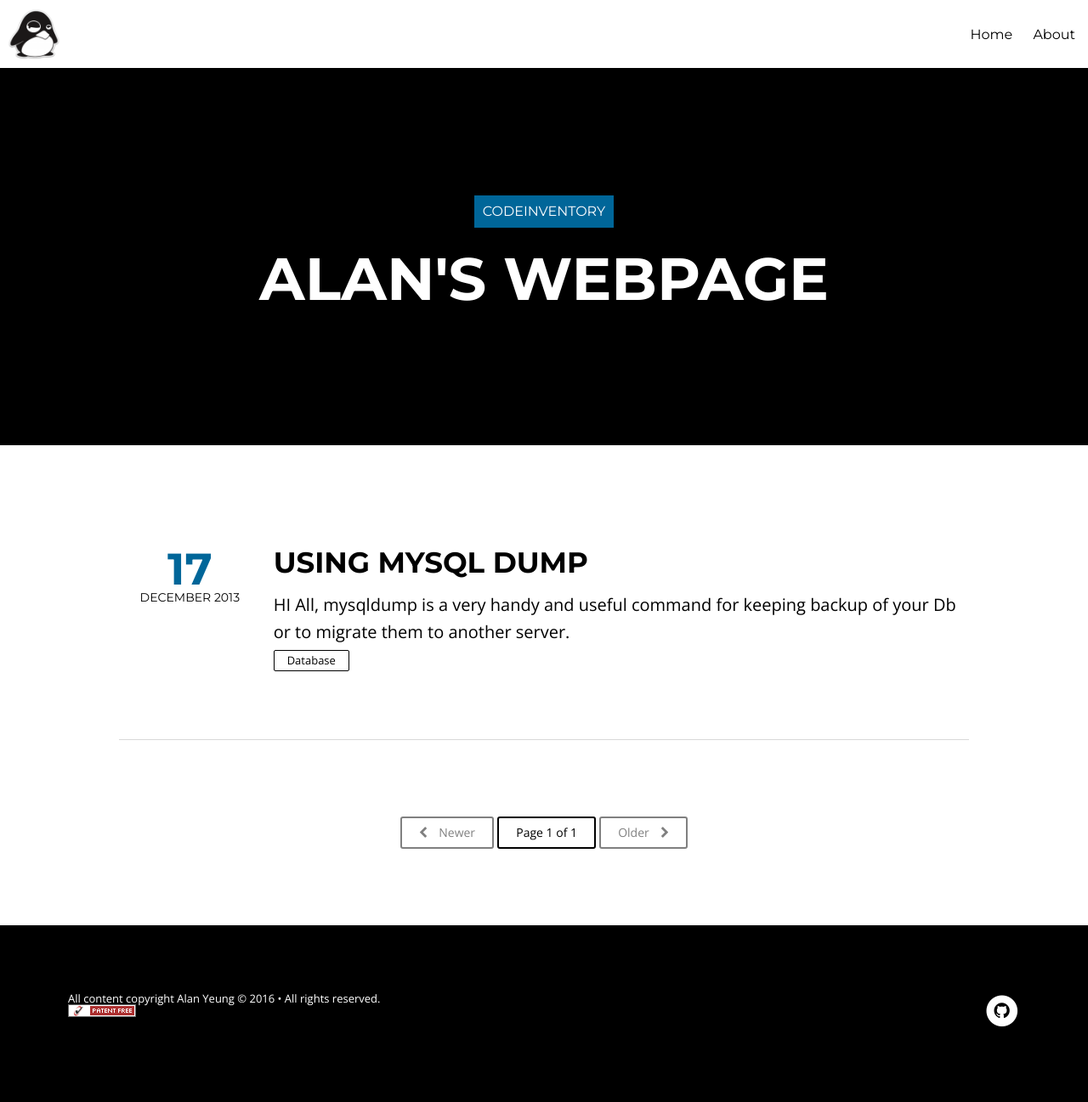
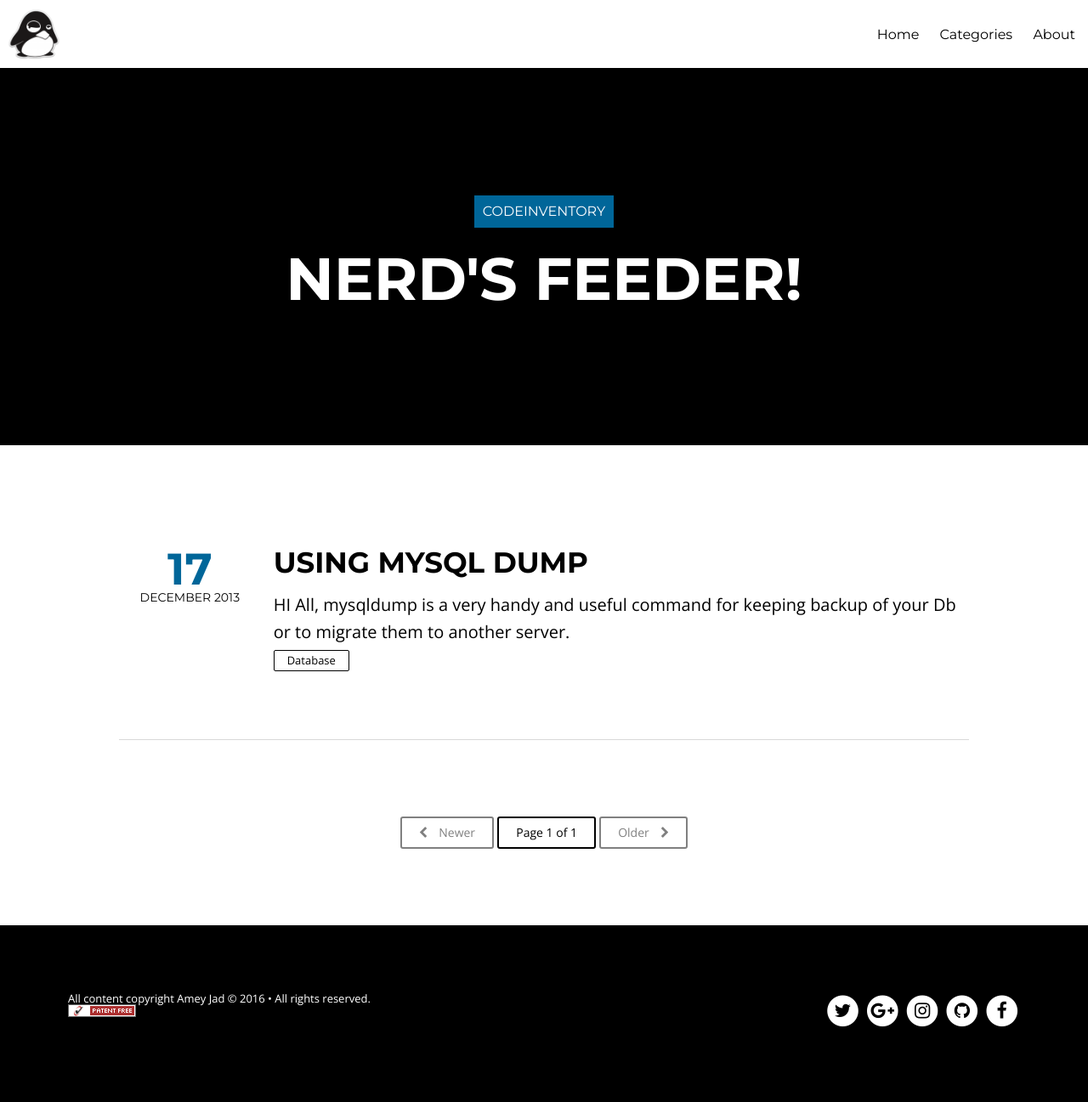
Before and after one commit to yeungalan0/yeungalan0.github.io, a Jekyll site: the page built from index.html, in a window 1280 px wide. Shown: the whole page at 85% size. Built offline with Jekyll 4.4.1, drawn with Linux system fonts in a browser that asks for light colours; nearby versions of some CDN libraries; the list of posts is cut into pages by our own code.

Commit message:
Working wepage copy

```diff
--- a/_config.yml
+++ b/_config.yml
@@ -1,23 +1,33 @@
 title:            CodeInventory
-description:      "Alan's Webpage"
+description:      "Nerd's feeder!"
 logo:             logo.png
 share:            true
 dropcap:	   true
 # Change url to your domain. Leave localhost server or blank when working locally.
 # or use the hint from http://jekyllrb.com/docs/github-pages/ to keep this the same
 # whether working locally or remotely. Start Jekyll with: jekyll serve --baseurl ''
-url: /
+url:
 
 # Owner/author information
 owner:
-  name:           Alan Yeung
-#  avatar:         ameyjadiye.jpg
-  email:          yeungalan0@gmail.com
+  name:           Amey Jad
+  avatar:         ameyjadiye.jpg
+  email:          ameyjadiye@gmail.com
   # Use the coder's toolbox at http://coderstoolbox.net/string/#!encoding=xml&action=encode&charset=us_ascii to encode your description into XML string
   description:    Programming is 1% knowledge, 2% ability and 97% getting the ability to work with the knowledge :)
   # Social networking links used in footer. Update and remove as you like.
-  github:         yeungalan0
-  linkedin:	  yeungalan0
+  twitter:        ameyjadiye
+  facebook:       ameyjadiye
+  github:         ameyjadiye
+  instagram:      ameyjadiye
+  # For Google Authorship https://plus.google.com/authorship
+  google_plus:    https://plus.google.com/u/0/+AmeyJadiye
+
+# Analytics and webmaster tools stuff goes here
+google_analytics:   UA-46791108-1
+google_verify:
+# https://ssl.bing.com/webmaster/configure/verify/ownership Option 2 content= goes here
+bing_verify:
 
 # Links to include in footer navigation
 # For external links add external: true
@@ -26,6 +36,8 @@ links:
     url: /
     external: false
     icon: home
+  - title: Categories
+    url: /categories
   - title: About
     url: /about
 
--- a/index.html
+++ b/index.html
@@ -31,7 +31,7 @@ tags: [Amey, Jadiye, CodeInvemtory]
             <section class="notepad-post-excerpt">
                 <p>{{ post.content | strip_html | truncatewords:40 }}</p>
             </section>
-
+            <!-- DEAL WITH THIS -->
                 <div class="notepad-index-post-tags">
                 {% for tag in post.categories %}<a href="{{ site.url }}/categories/index.html#{{ post.categories | cgi_encode }}" title="Other posts from the {{ tag | capitalize }} category">{{ tag | capitalize }}</a>{% unless forloop.last %}&nbsp;{% endunless %}{% endfor %}
 
```
Also changed, not shown: 1 other file.
